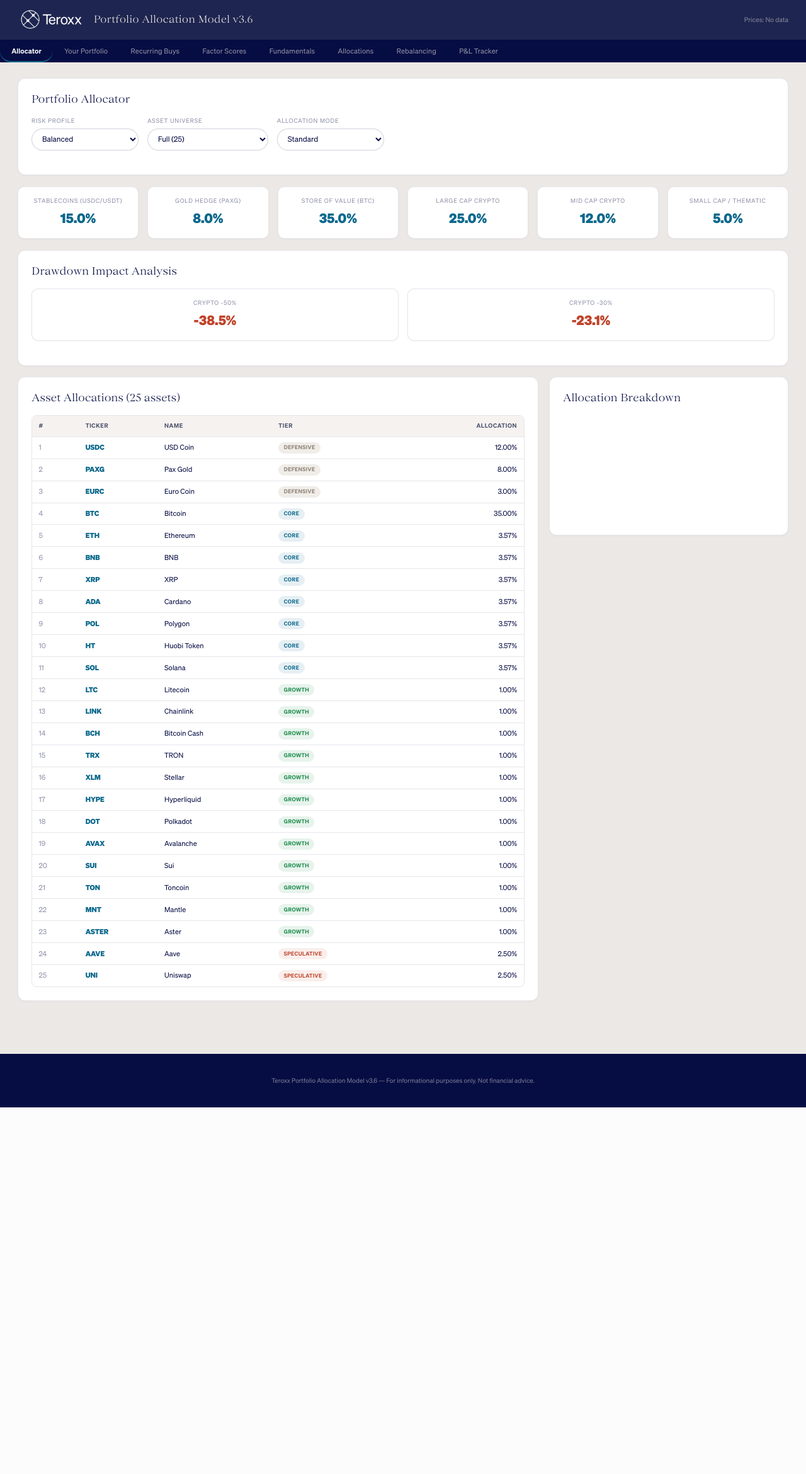
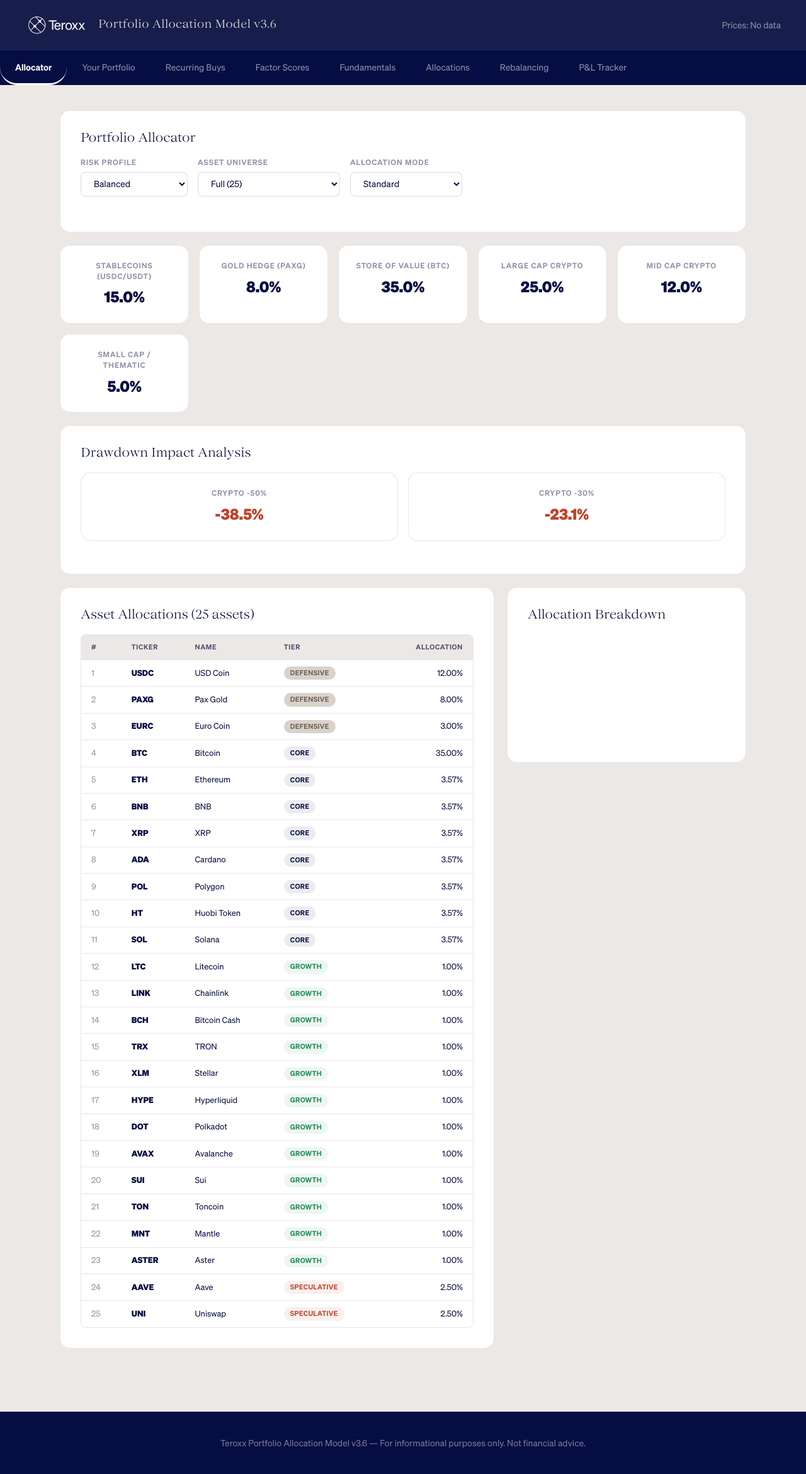
Before and after one commit to abiesaga90/teroxx-portfolio-app, a FastAPI app: page / in a window 1280 px wide. Shown: the whole page at 63% size. Before the commit the page ends 1758 px from the top, so only its background shows below. Run offline with FastAPI, Linux system fonts and the light colour scheme; data that the repository does not hold is empty; a map, chart or similar area stays blank.

Commit message:
Overhaul CSS to match teroxx.com design system exactly
- Max-width 1130px (matching teroxx.com container)
- Header 80px height with rgba(23,30,75) bg + backdrop blur
- Cards 16px radius, no box-shadow (flat design)
- Inputs 8px radius (forms), buttons 50px (pills)
- Button hover: inverts to cream bg + navy text
- Table headers use cream #ECE8E5 bg
- Section alternates cream/warm-tan
- Font sizes: body 16px, tables 13px, labels 12px
- Transitions: 0.15s linear (buttons), 0.3s ease-in-out (general)
- Spacing: 32px card padding, 40px main padding, 16px gaps

Co-Authored-By: Claude Opus 4.6 (1M context) <noreply@anthropic.com>

```diff
--- a/app/static/css/teroxx.css
+++ b/app/static/css/teroxx.css
@@ -1,6 +1,6 @@
-/* ── Teroxx Brand Theme — Light Mode ──
-   Matches teroxx.com: warm cream backgrounds, deep navy text,
-   pill buttons, SometimesTimes headings, Söhne body.
+/* ── Teroxx Portfolio App — Brand-Matched Theme ──
+   Sourced from www.teroxx.com design system.
+   Colors, typography, spacing, and patterns matched exactly.
 */
 
 @font-face {
@@ -32,80 +32,84 @@
     font-display: swap;
 }
 
+/* ── Design tokens from teroxx.com ── */
 :root {
+    /* Brand colors */
     --nightblue: #010626;
-    --deep-indigo: #060d43;
+    --deep-indigo: #060D43;
+    --header-bg: rgba(23, 30, 75, 1.0);
     --electric-sky: #0b688c;
     --sandstone: #bfb3a8;
     --cream: #ECE8E5;
     --cream-dark: #D9D2CB;
     --sunset-ember: #d06643;
-    --ember-warm: #ef6b51;
     --white: #ffffff;
 
-    /* Light theme tokens */
+    /* Semantic tokens */
     --bg-page: #ECE8E5;
+    --bg-section-alt: #D9D2CB;
     --bg-card: #ffffff;
     --bg-card-alt: #F5F2F0;
-    --bg-header: rgba(23, 30, 75, 0.97);
-    --bg-table-header: #F5F2F0;
-    --bg-table-hover: rgba(11, 104, 140, 0.04);
     --border: rgba(6, 13, 67, 0.10);
-    --border-strong: rgba(6, 13, 67, 0.18);
-    --text-primary: #060d43;
+    --border-strong: rgba(6, 13, 67, 0.15);
+    --text-heading: #060D43;
+    --text-body: #060D43;
     --text-secondary: #4a4f6a;
     --text-muted: rgba(6, 13, 67, 0.45);
+    --text-light: #FFFFFF;
     --success: #1a8a4a;
     --danger: #c0432a;
-    --transition: all 0.3s ease-in-out;
 }
 
 * { margin: 0; padding: 0; box-sizing: border-box; }
 
 html {
-    font-size: 14px;
+    font-size: 16px;  /* teroxx.com uses 18px body, we use 16 for data density */
     scroll-behavior: smooth;
 }
 
 body {
     font-family: 'Sohne', Arial, Helvetica, sans-serif;
+    font-weight: 400;
     background: var(--bg-page);
-    color: var(--text-primary);
+    color: var(--text-body);
     min-height: 100vh;
-    line-height: 1.5;
+    line-height: 1.4;
 }
 
-/* ── Header (dark nav bar from teroxx.com) ── */
+/* ── Header — 80px, dark navy, sticky ── */
 .header {
-    background: var(--bg-header);
+    background: var(--header-bg);
     backdrop-filter: blur(50px);
     -webkit-backdrop-filter: blur(50px);
-    padding: 1.1rem 2rem;
+    height: 80px;
+    padding: 0 40px;
     display: flex;
     align-items: center;
     justify-content: space-between;
     position: sticky;
     top: 0;
     z-index: 100;
-    transition: background 0.5s ease;
 }
 
-.header-logo { height: 32px; }
+.header-logo {
+    height: 30px;
+}
 
 .header-title {
     font-family: 'SometimesTimes', Georgia, 'Times New Roman', serif;
-    font-size: 1.15rem;
+    font-size: 1.125rem;
     font-weight: 500;
     color: var(--cream);
     letter-spacing: 0.02em;
 }
 
 .header-meta {
-    font-size: 0.75rem;
-    color: rgba(236, 232, 229, 0.5);
+    font-size: 0.875rem;
+    color: rgba(255, 255, 255, 0.5);
 }
 
-/* ── Tab Navigation (dark strip below header) ── */
+/* ── Tab Navigation — dark strip below header ── */
 .tab-nav {
     display: flex;
     gap: 0;
@@ -117,36 +121,35 @@ body {
 .tab-nav::-webkit-scrollbar { display: none; }
 
 .tab-btn {
-    padding: 0.7rem 1.3rem;
+    padding: 20px 24px 18px;
     background: none;
     border: none;
-    color: rgba(236, 232, 229, 0.6);
+    color: rgba(255, 255, 255, 0.55);
     font-family: 'Sohne', Arial, sans-serif;
-    font-size: 0.8rem;
-    font-weight: 400;
+    font-size: 0.875rem;
+    font-weight: 500;
     cursor: pointer;
     white-space: nowrap;
-    border-bottom: 2px solid transparent;
-    transition: var(--transition);
-    letter-spacing: 0.01em;
+    border-bottom: 3px solid transparent;
+    transition: all 0.3s ease-in-out;
+    line-height: 1;
 }
 
 .tab-btn:hover {
-    color: var(--cream);
-    background: rgba(255, 255, 255, 0.05);
+    color: rgba(255, 255, 255, 0.85);
 }
 
 .tab-btn.active {
     color: #ffffff;
-    border-bottom-color: var(--electric-sky);
+    border-bottom-color: var(--white);
     font-weight: 600;
 }
 
 /* ── Main Content ── */
 .main {
-    max-width: 1440px;
+    max-width: 1130px;
     margin: 0 auto;
-    padding: 1.75rem 2rem;
+    padding: 40px 20px 80px;
 }
 
 .tab-panel {
@@ -158,71 +161,72 @@ body {
 }
 
 @keyframes fadeIn {
-    from { opacity: 0; transform: translateY(6px); }
+    from { opacity: 0; transform: translateY(4px); }
     to { opacity: 1; transform: translateY(0); }
 }
 
-/* ── Cards ── */
+/* ── Section Title (Sometimes Times serif) ── */
+.section-title {
+    font-family: 'SometimesTimes', Georgia, serif;
+    font-size: 2rem;
+    font-weight: 500;
+    color: var(--text-heading);
+    margin-bottom: 24px;
+    line-height: 1.1;
+}
+
+/* ── Cards — white, 16px radius, no shadow ── */
 .card {
     background: var(--bg-card);
     border: 1px solid var(--border);
-    border-radius: 12px;
-    padding: 1.5rem;
-    margin-bottom: 1.25rem;
-    box-shadow: 0 1px 3px rgba(6, 13, 67, 0.04);
-    transition: box-shadow 0.3s ease, border-color 0.3s ease;
-}
-
-.card:hover {
-    box-shadow: 0 4px 12px rgba(6, 13, 67, 0.06);
-    border-color: var(--border-strong);
+    border-radius: 16px;
+    padding: 32px;
+    margin-bottom: 20px;
 }
 
 .card-header {
     font-family: 'SometimesTimes', Georgia, serif;
-    font-size: 1.2rem;
+    font-size: 1.25rem;
     font-weight: 500;
-    margin-bottom: 1rem;
-    color: var(--deep-indigo);
-    letter-spacing: 0.01em;
+    margin-bottom: 20px;
+    color: var(--text-heading);
+    line-height: 1.1;
 }
 
 /* ── Summary Cards Row ── */
 .summary-row {
     display: grid;
     grid-template-columns: repeat(auto-fit, minmax(180px, 1fr));
-    gap: 1rem;
-    margin-bottom: 1.25rem;
+    gap: 16px;
+    margin-bottom: 20px;
 }
 
 .summary-card {
     background: var(--bg-card);
     border: 1px solid var(--border);
-    border-radius: 10px;
-    padding: 1.1rem 1.25rem;
+    border-radius: 16px;
+    padding: 24px;
     text-align: center;
-    box-shadow: 0 1px 3px rgba(6, 13, 67, 0.04);
-    transition: var(--transition);
+    transition: all 0.3s ease-in-out;
 }
 
 .summary-card:hover {
-    border-color: var(--electric-sky);
-    transform: translateY(-2px);
-    box-shadow: 0 6px 16px rgba(11, 104, 140, 0.10);
+    border-color: var(--deep-indigo);
 }
 
 .summary-label {
-    font-size: 0.68rem;
+    font-size: 0.75rem;
     color: var(--text-muted);
     text-transform: uppercase;
     letter-spacing: 0.08em;
-    margin-bottom: 0.35rem;
+    margin-bottom: 8px;
+    font-weight: 600;
 }
 
 .summary-value {
     font-size: 1.5rem;
     font-weight: 700;
-    color: var(--electric-sky);
+    color: var(--deep-indigo);
 }
 
 .summary-value.danger { color: var(--danger); }
@@ -232,95 +236,79 @@ body {
 .controls {
     display: flex;
     flex-wrap: wrap;
-    gap: 1rem;
-    margin-bottom: 1.25rem;
+    gap: 16px;
+    margin-bottom: 24px;
     align-items: flex-end;
 }
 
 .control-group {
     display: flex;
     flex-direction: column;
-    gap: 0.35rem;
+    gap: 6px;
 }
 
 .control-label {
-    font-size: 0.68rem;
+    font-size: 0.75rem;
     color: var(--text-muted);
     text-transform: uppercase;
     letter-spacing: 0.08em;
+    font-weight: 600;
 }
 
+/* Inputs: 8px radius (from teroxx.com forms), NOT pill */
 select, input[type="number"], input[type="text"], input[type="date"] {
     background: var(--bg-card);
     border: 1px solid var(--border-strong);
-    color: var(--text-primary);
+    color: var(--text-body);
     font-family: 'Sohne', Arial, sans-serif;
-    font-size: 0.85rem;
-    padding: 0.55rem 0.85rem;
-    border-radius: 50px;
+    font-size: 0.875rem;
+    padding: 8px 16px;
+    border-radius: 8px;
     outline: none;
-    transition: var(--transition);
+    transition: all 0.3s ease-in-out;
     min-width: 170px;
 }
 
 select:focus, input:focus {
-    border-color: var(--electric-sky);
-    box-shadow: 0 0 0 3px rgba(11, 104, 140, 0.12);
+    border-color: var(--deep-indigo);
 }
 
 select option {
     background: var(--bg-card);
-    color: var(--text-primary);
+    color: var(--text-body);
 }
 
-/* ── Buttons (pill shape from teroxx.com) ── */
+/* ── Buttons — pill shape, navy bg, inverts on hover ── */
 button, .btn {
     font-family: 'Sohne', Arial, sans-serif;
-    font-weight: 400;
+    font-weight: 500;
     border-radius: 50px;
-    transition: var(--transition);
     cursor: pointer;
-}
-
-.btn-primary {
-    background: var(--nightblue);
-    border: 1px solid var(--nightblue);
-    color: var(--white);
-    padding: 0.55rem 1.5rem;
-    font-size: 0.85rem;
-}
-
-.btn-primary:hover {
-    background: var(--deep-indigo);
-    border-color: var(--deep-indigo);
+    line-height: 1;
+    transition: all 0.15s linear;
 }
 
 .btn-accent {
-    background: var(--nightblue);
-    border: 1px solid var(--nightblue);
+    background: var(--deep-indigo);
+    border: 1px solid var(--deep-indigo);
     color: var(--white);
-    padding: 0.6rem 1.75rem;
-    font-size: 0.85rem;
+    padding: 12.5px 24px;
+    font-size: 0.875rem;
     font-weight: 600;
 }
 
 .btn-accent:hover {
-    background: var(--deep-indigo);
+    background: var(--cream);
+    color: var(--deep-indigo);
     border-color: var(--deep-indigo);
-    transform: translateY(-1px);
-    box-shadow: 0 4px 12px rgba(6, 13, 67, 0.15);
-}
-
-.btn-accent:active {
-    transform: translateY(0);
 }
 
 .btn-outline {
     background: transparent;
     border: 1px solid var(--deep-indigo);
     color: var(--deep-indigo);
-    padding: 0.55rem 1.5rem;
-    font-size: 0.85rem;
+    padding: 12.5px 24px;
+    font-size: 0.875rem;
 }
 
 .btn-outline:hover {
@@ -338,17 +326,17 @@ button, .btn {
 table {
     width: 100%;
     border-collapse: collapse;
-    font-size: 0.8rem;
+    font-size: 0.8125rem;
 }
 
 thead th {
-    background: var(--bg-table-header);
+    background: var(--cream);
     color: var(--text-secondary);
     font-weight: 600;
     text-transform: uppercase;
     letter-spacing: 0.06em;
-    font-size: 0.68rem;
-    padding: 0.65rem 0.75rem;
+    font-size: 0.6875rem;
+    padding: 12px 16px;
     text-align: left;
     white-space: nowrap;
     position: sticky;
@@ -361,52 +349,52 @@ thead th.center, td.center { text-align: center; }
 
 tbody tr {
     border-bottom: 1px solid var(--border);
-    transition: background 0.15s ease;
+    transition: background 0.15s linear;
 }
 
 tbody tr:last-child { border-bottom: none; }
 
 tbody tr:hover {
-    background: var(--bg-table-hover);
+    background: rgba(236, 232, 229, 0.4);
 }
 
 td {
-    padding: 0.55rem 0.75rem;
-    color: var(--text-primary);
+    padding: 10px 16px;
+    color: var(--text-body);
     white-space: nowrap;
 }
 
 .ticker {
     font-weight: 700;
-    color: var(--electric-sky);
+    color: var(--deep-indigo);
 }
 
-/* ── Tier & Action Badges (pill shape) ── */
+/* ── Tier & Action Badges — pill-shaped ── */
 .tier-badge {
     display: inline-block;
-    padding: 0.18rem 0.6rem;
+    padding: 3px 10px;
     border-radius: 50px;
-    font-size: 0.62rem;
+    font-size: 0.6875rem;
     font-weight: 600;
     text-transform: uppercase;
-    letter-spacing: 0.04em;
+    letter-spacing: 0.03em;
 }
 
-.tier-fixed      { background: #f0ede9; color: #8a7e72; }
-.tier-core       { background: rgba(11, 104, 140, 0.10); color: var(--electric-sky); }
-.tier-growth     { background: rgba(26, 138, 74, 0.10); color: var(--success); }
-.tier-speculative{ background: rgba(208, 102, 67, 0.10); color: var(--danger); }
+.tier-fixed      { background: var(--cream-dark); color: #6b5f54; }
+.tier-core       { background: rgba(6, 13, 67, 0.08); color: var(--deep-indigo); }
+.tier-growth     { background: rgba(26, 138, 74, 0.08); color: var(--success); }
+.tier-speculative{ background: rgba(192, 67, 42, 0.08); color: var(--danger); }
 
 .action-badge {
     display: inline-block;
-    padding: 0.22rem 0.75rem;
+    padding: 4px 12px;
     border-radius: 50px;
-    font-size: 0.68rem;
+    font-size: 0.75rem;
     font-weight: 700;
 }
 
-.action-buy  { background: rgba(26, 138, 74, 0.10); color: var(--success); }
-.action-sell { background: rgba(192, 67, 42, 0.10); color: var(--danger); }
+.action-buy  { background: rgba(26, 138, 74, 0.08); color: var(--success); }
+.action-sell { background: rgba(192, 67, 42, 0.08); color: var(--danger); }
 
 .pnl-positive { color: var(--success); font-weight: 600; }
 .pnl-negative { color: var(--danger); font-weight: 600; }
@@ -416,27 +404,27 @@ td {
     border: 1px solid var(--border);
     border-radius: 8px;
     overflow: hidden;
-    margin-bottom: 1.25rem;
+    margin-bottom: 20px;
 }
 
 .weight-matrix table { margin: 0; }
-.weight-matrix .table-wrap { border: none; }
+.weight-matrix .table-wrap { border: none; border-radius: 0; }
 
 .weight-matrix th.active-col {
-    background: rgba(11, 104, 140, 0.12);
-    color: var(--electric-sky);
+    background: rgba(6, 13, 67, 0.08);
+    color: var(--deep-indigo);
 }
 
 .weight-matrix td.active-col {
-    background: rgba(11, 104, 140, 0.04);
-    font-weight: 600;
-    color: var(--electric-sky);
+    background: rgba(6, 13, 67, 0.03);
+    font-weight: 700;
+    color: var(--deep-indigo);
 }
 
 /* ── Chart Container ── */
 .chart-container {
-    max-width: 320px;
-    margin: 1rem auto;
+    max-width: 300px;
+    margin: 16px auto;
 }
 
 /* ── Loading State ── */
@@ -446,42 +434,35 @@ td {
 .htmx-request .htmx-indicator {
     display: inline-block;
 }
-.htmx-request .htmx-hide {
-    opacity: 0.35;
-    pointer-events: none;
-    transition: opacity 0.2s ease;
-}
 
 .spinner {
     display: inline-block;
     width: 16px;
     height: 16px;
     border: 2px solid var(--border);
-    border-top-color: var(--electric-sky);
+    border-top-color: var(--deep-indigo);
     border-radius: 50%;
     animation: spin 0.6s linear infinite;
     vertical-align: middle;
-    margin-right: 0.3rem;
+    margin-right: 6px;
 }
 
 @keyframes spin {
     to { transform: rotate(360deg); }
 }
 
-/* ── Footer (dark, matches teroxx.com) ── */
+/* ── Footer — dark navy, matching teroxx.com ── */
 .footer {
     text-align: center;
-    padding: 2.5rem 2rem;
-    font-size: 0.72rem;
+    padding: 40px 20px;
+    font-size: 0.875rem;
     background: var(--deep-indigo);
     color: rgba(236, 232, 229, 0.5);
-    margin-top: 3rem;
 }
 
 .footer a {
     color: var(--cream);
     text-decoration: none;
-    transition: color 0.15s;
 }
 .footer a:hover { color: #fff; }
 
@@ -489,16 +470,16 @@ td {
 .chart-legend {
     display: flex;
     flex-wrap: wrap;
-    gap: 0.5rem 1rem;
+    gap: 8px 16px;
     justify-content: center;
-    margin-top: 0.75rem;
+    margin-top: 12px;
 }
 
 .legend-item {
     display: flex;
     align-items: center;
-    gap: 0.3rem;
-    font-size: 0.7rem;
+    gap: 6px;
+    font-size: 0.75rem;
     color: var(--text-secondary);
 }
 
@@ -511,70 +492,71 @@ td {
 
 /* ── Editable input in tables ── */
 .inline-input {
-    background: var(--bg-card-alt);
+    background: var(--cream);
     border: 1px solid var(--border-strong);
-    color: var(--text-primary);
+    color: var(--text-body);
     font-family: 'Sohne', Arial, sans-serif;
-    font-size: 0.8rem;
-    padding: 0.25rem 0.5rem;
-    border-radius: 50px;
+    font-size: 0.8125rem;
+    padding: 4px 8px;
+    border-radius: 8px;
     width: 100px;
     text-align: right;
-    transition: var(--transition);
+    transition: all 0.3s ease-in-out;
 }
 
 .inline-input:focus {
-    border-color: var(--electric-sky);
-    box-shadow: 0 0 0 3px rgba(11, 104, 140, 0.10);
+    border-color: var(--deep-indigo);
 }
 
 /* ── Score bar ── */
 .score-bar {
-    height: 5px;
+    height: 4px;
     background: var(--border);
-    border-radius: 3px;
+    border-radius: 2px;
     overflow: hidden;
     min-width: 60px;
 }
 
 .score-fill {
     height: 100%;
-    background: linear-gradient(90deg, var(--electric-sky), #0d7aa3);
-    border-radius: 3px;
+    background: var(--deep-indigo);
+    border-radius: 2px;
     transition: width 0.5s ease-in-out;
 }
 
 /* ── Total row ── */
 .total-row {
     font-weight: 700;
-    background: var(--bg-table-header) !important;
+    background: var(--cream) !important;
 }
 
 .total-row td {
     border-top: 2px solid var(--deep-indigo);
-    padding-top: 0.65rem;
+    padding-top: 12px;
 }
 
 /* ── Two-column layout for allocator ── */
 .grid-2col {
     display: grid;
     grid-template-columns: 1fr 380px;
-    gap: 1.25rem;
+    gap: 20px;
     align-items: start;
 }
 
 /* ── Responsive ── */
 @media (max-width: 1024px) {
     .grid-2col { grid-template-columns: 1fr; }
+    .main { padding: 32px 20px 60px; }
 }
 
 @media (max-width: 768px) {
-    .header { padding: 1rem; flex-wrap: wrap; gap: 0.5rem; }
-    .main { padding: 1rem; }
+    .header { padding: 0 20px; height: 64px; flex-wrap: wrap; }
+    .main { padding: 24px 16px 50px; }
+    .card { padding: 24px; }
     .controls { flex-direction: column; }
     select, input[type="number"] { min-width: 100%; }
     .summary-row { grid-template-columns: 1fr 1fr; }
-    .tab-btn { padding: 0.6rem 0.75rem; font-size: 0.7rem; }
+    .tab-btn { padding: 14px 16px 12px; font-size: 0.8125rem; }
 }
 
 @media (max-width: 480px) {
```
